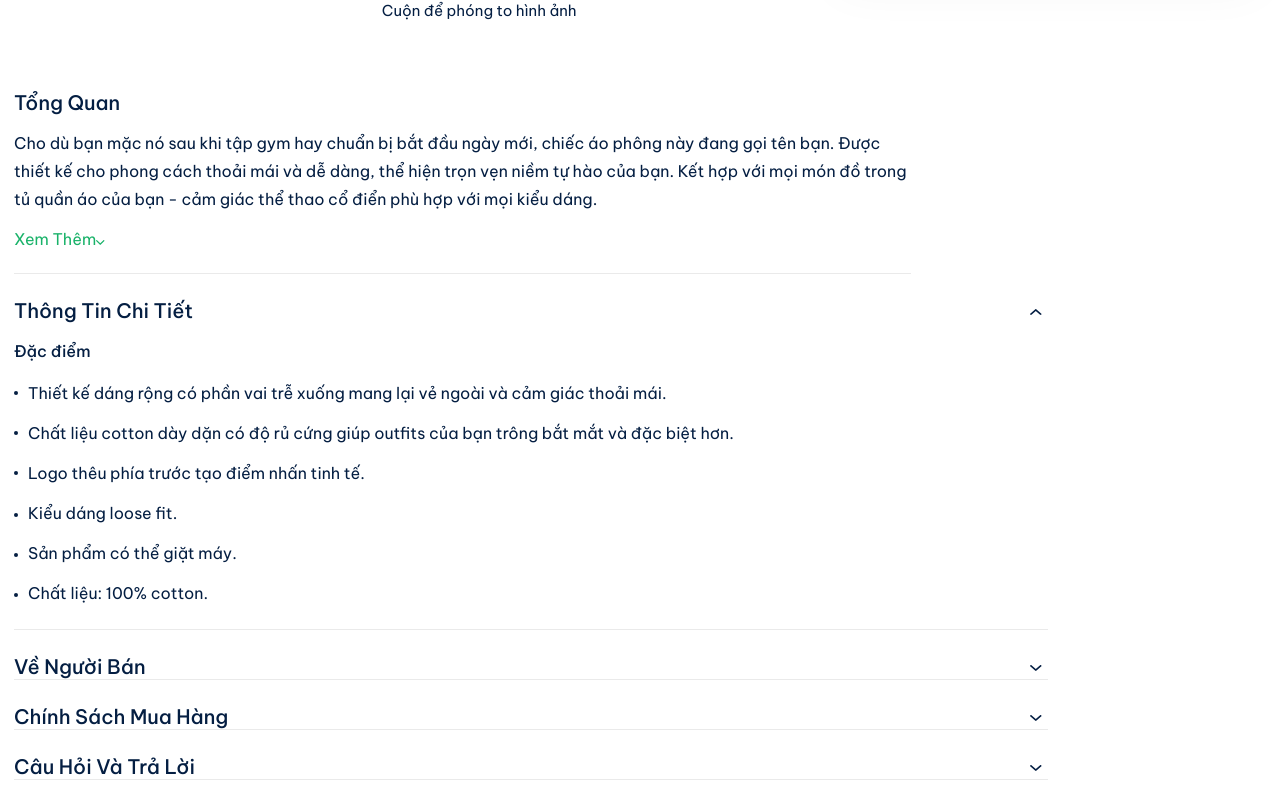
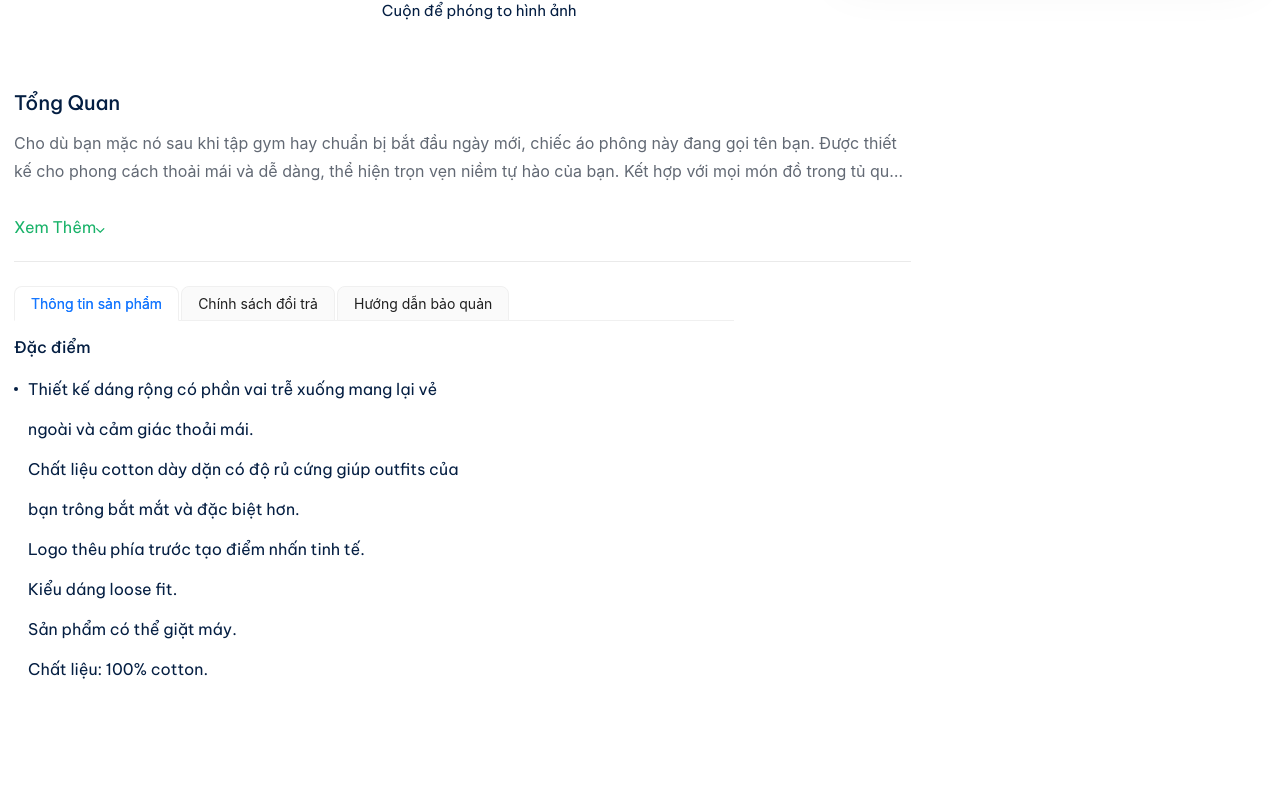
Before and after one commit to NguyenDucAnh1908/second-hand-auction-system, a React (Vite) app in the folder second-hand-auction-system_FE/: page /Auction in a window 1280 px wide. Shown: the part 1079-1880 px from the top of the page. Built offline with nearby package versions, Linux system fonts and the light colour scheme.

Commit message:
fix information of item

```diff
--- a/second-hand-auction-system_FE/src/pages/Auction/index.jsx
+++ b/second-hand-auction-system_FE/src/pages/Auction/index.jsx
@@ -15,7 +15,7 @@
 import UserStatistics from "../../components/UserStatistics";
 import AuctionSection from "./AuctionSection";
 import RecommendedProductsSection from "./RecommendedProductsSection";
-import React, { Suspense } from "react";
+import React, { Suspense, useState } from "react";
 import Footer5 from "../../components/Footer5";
 import {
   AccordionItemPanel,
@@ -25,28 +25,83 @@
   Accordion,
   AccordionItem,
 } from "react-accessible-accordion";
-import { Flex, Rate } from 'antd';
+import { Flex, Rate, Typography, Tabs  } from 'antd';
 
+
+// const accordionData = [
+//   {
+//     detailsTitle: "Thông Tin Chi Tiết",
+//   },
+//   {
+//     detailsTitle: "Về Người Bán",
+//   },
+//   {
+//     detailsTitle: "Chính Sách Mua Hàng",
+//   },
+//   {
+//     detailsTitle: "Câu Hỏi Và Trả Lời",
+//   },
+// ];
 
 const accordionData = [
   {
-    detailsTitle: "Thông Tin Chi Tiết",
+    detailsTitle: "Thông tin sản phẩm",
+    content: (
+        <>
+          <Heading as="h6" className="text-[16px] font-medium text-blue_gray-900_01">
+            Đặc điểm
+          </Heading>
+          <div className="flex items-start self-stretch md:flex-col">
+            <div className="mt-[18px] h-[4px] w-[4px] rounded-sm bg-blue_gray-900_01" />
+            <Heading
+                as="p"
+                className="ml-2.5 w-[62%] self-center text-[16px] font-normal leading-10 text-blue_gray-600_01 md:ml-0 md:w-full"
+            >
+              <>
+                Thiết kế dáng rộng có phần vai trễ xuống mang lại vẻ ngoài và cảm giác thoải mái.
+                <br />
+                Chất liệu cotton dày dặn có độ rủ cứng giúp outfits của bạn trông bắt mắt và đặc biệt hơn.
+                <br />
+                Logo thêu phía trước tạo điểm nhấn tinh tế.
+                <br />
+                Kiểu dáng loose fit.
+                <br />
+                Sản phẩm có thể giặt máy.
+                <br />
+                Chất liệu: 100% cotton.
+              </>
+            </Heading>
+          </div>
+        </>
+    ),
   },
   {
-    detailsTitle: "Về Người Bán",
+    detailsTitle: "Chính sách đổi trả",
+    content: (
+        <p>
+          Chính sách đổi trả trong vòng 30 ngày với điều kiện sản phẩm chưa qua sử dụng và còn nguyên tem mác.
+        </p>
+    ),
   },
   {
-    detailsTitle: "Chính Sách Mua Hàng",
-  },
-  {
-    detailsTitle: "Câu Hỏi Và Trả Lời",
+    detailsTitle: "Hướng dẫn bảo quản",
+    content: (
+        <p>
+          Giặt máy ở nhiệt độ thấp, không dùng chất tẩy, phơi ở nơi thoáng mát, tránh ánh nắng trực tiếp.
+        </p>
+    ),
   },
 ];
 
 export default function AuctionPage() {
   const [sliderState, setSliderState] = React.useState(0);
   const sliderRef = React.useRef(null);
+  const [expanded, setExpanded] = useState(false);
+  const [activeTabKey, setActiveTabKey] = useState('1');
 
+  const onChange = (key) => {
+    setActiveTabKey(key);
+  };
   return (
     <>
       <Helmet>
@@ -73,25 +128,67 @@
                 >
                   Tổng Quan
                 </Heading>
+                {/*<div className="flex flex-col gap-4 self-stretch">*/}
+                {/*  <Heading*/}
+                {/*    as="h3"*/}
+                {/*    className="w-[72%] text-[16px] font-normal leading-7 text-blue_gray-600_01 md:w-full"*/}
+                {/*  >*/}
+                {/*    Cho dù bạn mặc nó sau khi tập gym hay chuẩn bị bắt đầu ngày*/}
+                {/*    mới, chiếc áo phông này đang gọi tên bạn. Được thiết kế cho*/}
+                {/*    phong cách thoải mái và dễ dàng, thể hiện trọn vẹn niềm tự*/}
+                {/*    hào của bạn. Kết hợp với mọi món đồ trong tủ quần áo của bạn*/}
+                {/*    - cảm giác thể thao cổ điển phù hợp với mọi kiểu dáng.*/}
+                {/*  </Heading>*/}
+                {/*  <div className="mb-2 flex items-center">*/}
+                {/*    <Heading*/}
+                {/*      as="h4"*/}
+                {/*      className="text-[16px] font-normal text-green-a700"*/}
+                {/*    >*/}
+                {/*      Xem Thêm*/}
+                {/*    </Heading>*/}
+                {/*    <Img*/}
+                {/*      src="images/img_vector_19b269_1.svg"*/}
+                {/*      alt="Vector Image"*/}
+                {/*      className="mb-1 h-[5px] self-end"*/}
+                {/*    />*/}
+                {/*  </div>*/}
+                {/*</div>*/}
                 <div className="flex flex-col gap-4 self-stretch">
-                  <Heading
-                    as="h3"
+                  <Typography.Paragraph
+                      ellipsis={{
+                        rows: 2, // Số dòng giới hạn trước khi hiển thị "Xem Thêm"
+                        //expandable: true,
+                        expanded,
+                        onExpand: (_, info) => setExpanded(info.expanded),
+                      }}
                       className="w-[72%] text-[16px] font-normal leading-7 text-blue_gray-600_01 md:w-full"
                   >
-                    Cho dù bạn mặc nó sau khi tập gym hay chuẩn bị bắt đầu ngày
-                    mới, chiếc áo phông này đang gọi tên bạn. Được thiết kế cho
-                    phong cách thoải mái và dễ dàng, thể hiện trọn vẹn niềm tự
-                    hào của bạn. Kết hợp với mọi món đồ trong tủ quần áo của bạn
-                    - cảm giác thể thao cổ điển phù hợp với mọi kiểu dáng.
-                  </Heading>
+                    Cho dù bạn mặc nó sau khi tập gym hay chuẩn bị bắt đầu ngày mới, chiếc áo
+                    phông này đang gọi tên bạn. Được thiết kế cho phong cách thoải mái và dễ dàng,
+                    thể hiện trọn vẹn niềm tự hào của bạn. Kết hợp với mọi món đồ trong tủ quần áo
+                    của bạn - cảm giác thể thao cổ điển phù hợp với mọi kiểu dáng.
+                  </Typography.Paragraph>
+
                   <div className="mb-2 flex items-center">
+                    {!expanded ? (
                         <Heading
                             as="h4"
-                      className="text-[16px] font-normal text-green-a700"
+                            className="text-[16px] font-normal text-green-a700 cursor-pointer"
+                            onClick={() => setExpanded(true)}
                         >
                           Xem Thêm
                         </Heading>
-                    <Img
+                    ) : (
+                        <Heading
+                            as="h4"
+                            className="text-[16px] font-normal text-green-a700 cursor-pointer"
+                            onClick={() => setExpanded(false)}
+                        >
+                          Thu Gọn
+                        </Heading>
+                    )}
+
+                    <img
                         src="images/img_vector_19b269_1.svg"
                         alt="Vector Image"
                         className="mb-1 h-[5px] self-end"
@@ -99,92 +196,108 @@
                   </div>
                 </div>
               </div>
+              {/*<div className="flex flex-col items-start gap-6">*/}
+              {/*  <div className="h-px w-[72%] bg-gray-200"/>*/}
+              {/*  <Accordion*/}
+              {/*      preExpanded={[0]}*/}
+              {/*      className="flex flex-col gap-6 self-stretch"*/}
+              {/*  >*/}
+              {/*    {accordionData.map((d, i) => (*/}
+              {/*        <AccordionItem uuid={i} key={`Expandable List${i}`}>*/}
+              {/*          <div className="flex flex-1 flex-col gap-[18px]">*/}
+              {/*            <AccordionItemHeading className="w-full">*/}
+              {/*              <AccordionItemButton>*/}
+              {/*                <AccordionItemState>*/}
+              {/*                  {(props) => (*/}
+              {/*                      <>*/}
+              {/*                        <div className="flex flex-wrap items-center justify-between gap-5">*/}
+              {/*                          <Heading*/}
+              {/*                              size="text3xl"*/}
+              {/*                              as="h5"*/}
+              {/*                              className="text-[20px] font-medium text-blue_gray-900_01"*/}
+              {/*                          >*/}
+              {/*                            {d.detailsTitle}*/}
+              {/*                          </Heading>*/}
+              {/*                          {props?.expanded ? (*/}
+              {/*                              <Img*/}
+              {/*                                  src="images/img_arrow_up.svg"*/}
+              {/*                                  alt="Arrow Up"*/}
+              {/*                                  className="mb-2 mr-[218px] h-[6px] self-end"*/}
+              {/*                        />*/}
+              {/*                      ) : (*/}
+              {/*                        <Img*/}
+              {/*                          src="images/img_arrow_down.svg"*/}
+              {/*                          alt="Arrow Down"*/}
+              {/*                          className="mb-2 mr-[218px] h-[6px] self-end"*/}
+              {/*                        />*/}
+              {/*                      )}*/}
+              {/*                    </div>*/}
+              {/*                  </>*/}
+              {/*                )}*/}
+              {/*              </AccordionItemState>*/}
+              {/*            </AccordionItemButton>*/}
+              {/*          </AccordionItemHeading>*/}
+              {/*          <AccordionItemPanel>*/}
+              {/*            <div className="mb-4 flex flex-col items-start gap-3">*/}
+              {/*              <Heading*/}
+              {/*                as="h6"*/}
+              {/*                className="text-[16px] font-medium text-blue_gray-900_01"*/}
+              {/*              >*/}
+              {/*                Đặc điểm*/}
+              {/*              </Heading>*/}
+              {/*              <div className="flex items-start self-stretch md:flex-col">*/}
+              {/*                <div className="mt-[18px] h-[4px] w-[4px] rounded-sm bg-blue_gray-900_01" />*/}
+              {/*                <div className="relative ml-[-4px] mt-[58px] h-[4px] w-[4px] rounded-sm bg-blue_gray-900_01 md:ml-0" />*/}
+              {/*                <div className="relative ml-[-4px] mt-[98px] h-[4px] w-[4px] rounded-sm bg-blue_gray-900_01 md:ml-0" />*/}
+              {/*                <div className="relative mb-24 ml-[-4px] h-[4px] w-[4px] self-end rounded-sm bg-blue_gray-900_01 md:ml-0 md:self-auto" />*/}
+              {/*                <div className="relative mb-14 ml-[-4px] h-[4px] w-[4px] self-end rounded-sm bg-blue_gray-900_01 md:ml-0 md:self-auto" />*/}
+              {/*                <div className="relative mb-4 ml-[-4px] h-[4px] w-[4px] self-end rounded-sm bg-blue_gray-900_01 md:ml-0 md:self-auto" />*/}
+              {/*                <Heading*/}
+              {/*                  as="p"*/}
+              {/*                  className="ml-2.5 w-[62%] self-center text-[16px] font-normal leading-10 text-blue_gray-600_01 md:ml-0 md:w-full"*/}
+              {/*                >*/}
+              {/*                  <>*/}
+              {/*                    Thiết kế dáng rộng có phần vai trễ xuống mang*/}
+              {/*                    lại vẻ ngoài và cảm giác thoải mái.*/}
+              {/*                    <br />*/}
+              {/*                    Chất liệu cotton dày dặn có độ rủ cứng giúp*/}
+              {/*                    outfits của bạn trông bắt mắt và đặc biệt hơn.*/}
+              {/*                    <br />*/}
+              {/*                    Logo thêu phía trước tạo điểm nhấn tinh tế.*/}
+              {/*                    <br />*/}
+              {/*                    Kiểu dáng loose fit.*/}
+              {/*                    <br />*/}
+              {/*                    Sản phẩm có thể giặt máy.*/}
+              {/*                    <br />*/}
+              {/*                    Chất liệu: 100% cotton.*/}
+              {/*                  </>*/}
+              {/*                </Heading>*/}
+              {/*              </div>*/}
+              {/*            </div>*/}
+              {/*          </AccordionItemPanel>*/}
+              {/*        </div>*/}
+              {/*        <div className="h-px w-[83%] rotate-[0deg] bg-gray-200" />*/}
+              {/*      </AccordionItem>*/}
+              {/*    ))}*/}
+              {/*  </Accordion>*/}
+              {/*</div>*/}
               <div className="flex flex-col items-start gap-6">
-                <div className="h-px w-[72%] bg-gray-200" />
-                <Accordion
-                  preExpanded={[0]}
-                  className="flex flex-col gap-6 self-stretch"
-                >
+                <div className="h-px w-[72%] bg-gray-200"/>
+                <Tabs onChange={onChange} type="card" activeKey={activeTabKey}>
                   {accordionData.map((d, i) => (
-                    <AccordionItem uuid={i} key={`Expandable List${i}`}>
-                      <div className="flex flex-1 flex-col gap-[18px]">
-                        <AccordionItemHeading className="w-full">
-                          <AccordionItemButton>
-                            <AccordionItemState>
-                              {(props) => (
-                                <>
-                                  <div className="flex flex-wrap items-center justify-between gap-5">
-                                    <Heading
-                                      size="text3xl"
-                                      as="h5"
-                                      className="text-[20px] font-medium text-blue_gray-900_01"
-                                    >
-                                      {d.detailsTitle}
-                                    </Heading>
-                                    {props?.expanded ? (
-                                      <Img
-                                        src="images/img_arrow_up.svg"
-                                        alt="Arrow Up"
-                                        className="mb-2 mr-[218px] h-[6px] self-end"
-                                      />
-                                    ) : (
-                                      <Img
-                                        src="images/img_arrow_down.svg"
-                                        alt="Arrow Down"
-                                        className="mb-2 mr-[218px] h-[6px] self-end"
-                                      />
-                                    )}
+                      <Tabs.TabPane tab={d.detailsTitle} key={String(i + 1)}>
+                        <div className="mb-4 flex flex-col items-start gap-3">
+                          {d.content}
                         </div>
-                                </>
-                              )}
-                            </AccordionItemState>
-                          </AccordionItemButton>
-                        </AccordionItemHeading>
-                        <AccordionItemPanel>
-                          <div className="mb-4 flex flex-col items-start gap-3">
-                            <Heading
-                              as="h6"
-                              className="text-[16px] font-medium text-blue_gray-900_01"
-                            >
-                              Đặc điểm
-                            </Heading>
-                            <div className="flex items-start self-stretch md:flex-col">
-                              <div className="mt-[18px] h-[4px] w-[4px] rounded-sm bg-blue_gray-900_01" />
-                              <div className="relative ml-[-4px] mt-[58px] h-[4px] w-[4px] rounded-sm bg-blue_gray-900_01 md:ml-0" />
-                              <div className="relative ml-[-4px] mt-[98px] h-[4px] w-[4px] rounded-sm bg-blue_gray-900_01 md:ml-0" />
-                              <div className="relative mb-24 ml-[-4px] h-[4px] w-[4px] self-end rounded-sm bg-blue_gray-900_01 md:ml-0 md:self-auto" />
-                              <div className="relative mb-14 ml-[-4px] h-[4px] w-[4px] self-end rounded-sm bg-blue_gray-900_01 md:ml-0 md:self-auto" />
-                              <div className="relative mb-4 ml-[-4px] h-[4px] w-[4px] self-end rounded-sm bg-blue_gray-900_01 md:ml-0 md:self-auto" />
-                              <Heading
-                                as="p"
-                                className="ml-2.5 w-[62%] self-center text-[16px] font-normal leading-10 text-blue_gray-600_01 md:ml-0 md:w-full"
-                              >
-                                <>
-                                  Thiết kế dáng rộng có phần vai trễ xuống mang
-                                  lại vẻ ngoài và cảm giác thoải mái.
-                                  <br />
-                                  Chất liệu cotton dày dặn có độ rủ cứng giúp
-                                  outfits của bạn trông bắt mắt và đặc biệt hơn.
-                                  <br />
-                                  Logo thêu phía trước tạo điểm nhấn tinh tế.
-                                  <br />
-                                  Kiểu dáng loose fit.
-                                  <br />
-                                  Sản phẩm có thể giặt máy.
-                                  <br />
-                                  Chất liệu: 100% cotton.
-                                </>
-                              </Heading>
+                      </Tabs.TabPane>
+                  ))}
+                </Tabs>
               </div>
+
+              {/*AHIHIHIHIHIHI*/}
             </div>
-                        </AccordionItemPanel>
-                      </div>
-                      <div className="h-px w-[83%] rotate-[0deg] bg-gray-200" />
-                    </AccordionItem>
-                  ))}
-                </Accordion>
-              </div>
-            </div>
+
+
             <Text
                 size="text5xl"
                 as="p"
```
Lines whose indentation alone changed are shown as unchanged.
